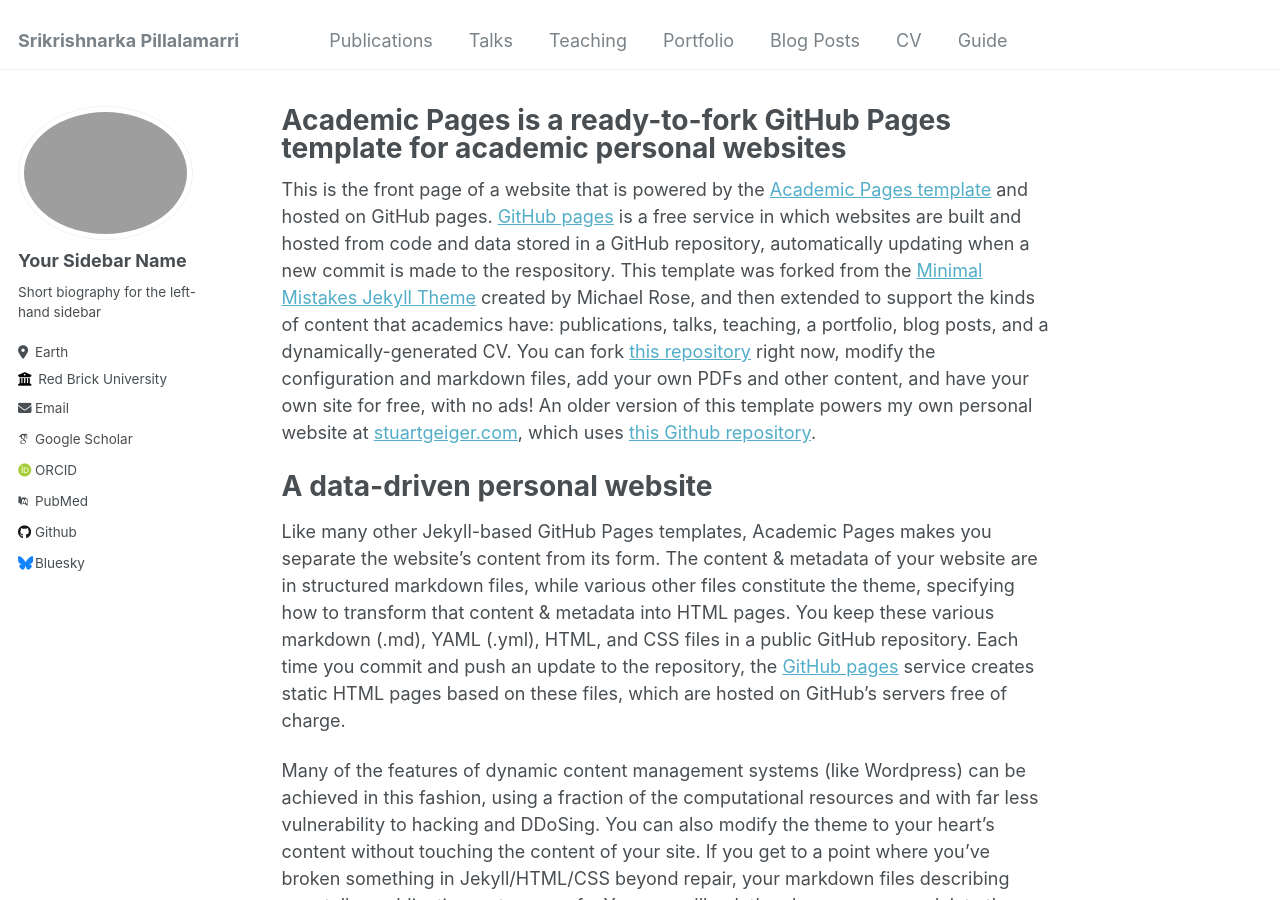
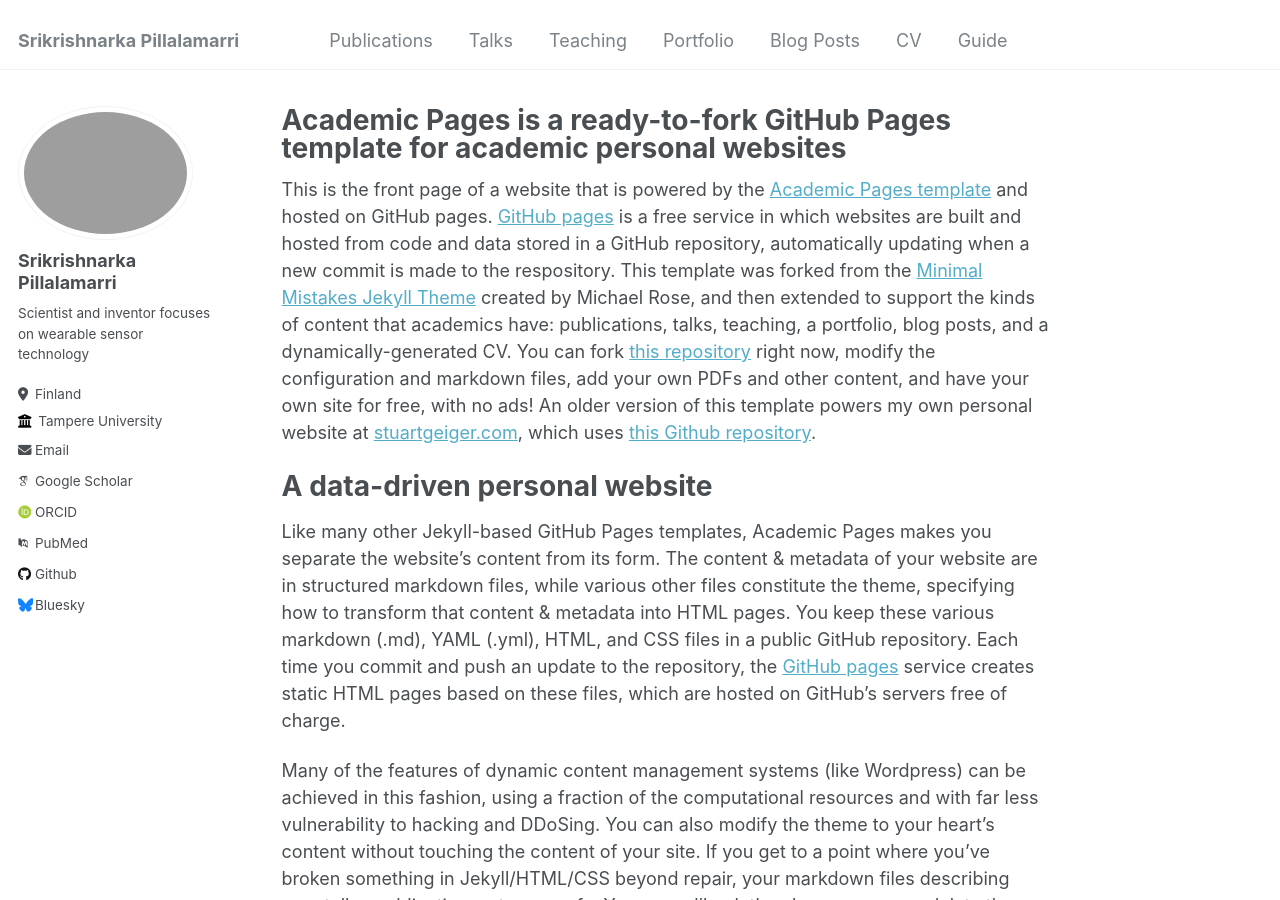
Before and after one commit to Srikrishnarka/academic_webpage, a Jekyll site: the page built from _pages/about.md, in a window 1280 px wide and 900 px high. Built offline with Jekyll 4.4.1, drawn with Linux system fonts in a browser that asks for light colours; some web fonts are replaced.

Commit message:
Update _config.yml

```diff
--- a/_config.yml
+++ b/_config.yml
@@ -22,19 +22,17 @@
 author:
   # Biographic information
   avatar           : "profile.JPG"
-  name             : "Your Sidebar Name"
-  pronouns         : # example: "she/her"
-  bio              : "Short biography for the left-hand sidebar"
-  location         : "Earth"
-  employer         : "Red Brick University"
+  name             : "Srikrishnarka Pillalamarri"
+  bio              : "Scientist and inventor focuses on wearable sensor technology"
+  location         : "Finland"
+  employer         : "Tampere University"
   uri              : # URL
-  email            : "none@example.org"
+  email            : "srikrishnarka.pillalamarri@tuni.fi"
 
   # Academic websites
-  arxiv            : # URL - Update with the correct link to your profile
-  googlescholar    : "https://scholar.google.com/citations?user=PS_CX0AAAAAJ"
+  googlescholar    : "https://scholar.google.com/citations?user=_1W5lzQAAAAJ&hl=en"
   impactstory      : # URL
-  orcid            : "http://orcid.org/yourorcidurl"
+  orcid            : "https://orcid.org/0000-0001-5187-6879"
   semantic         : # URL
   pubmed           : "https://www.ncbi.nlm.nih.gov/pubmed/?term=john+snow"
   researchgate     : # URL
```
